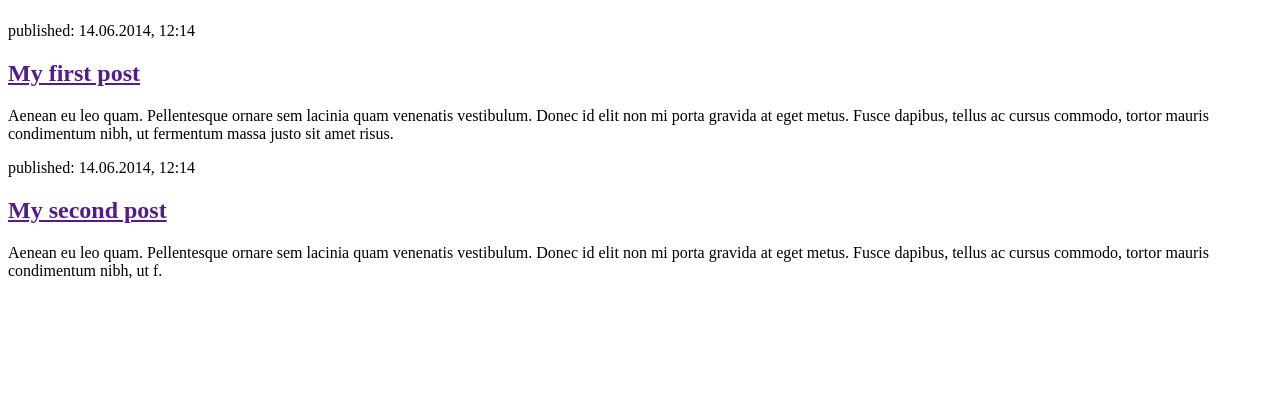
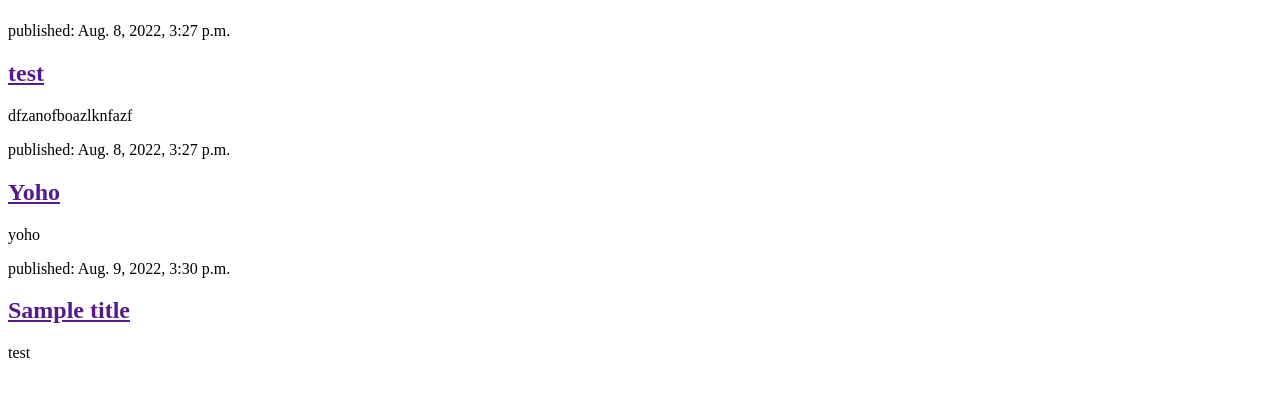
Before and after one commit to BZD31/my-first-blog, a Django app: page / in a window 1280 px wide. Shown: the part 58-455 px from the top of the page. Run offline with Django 3.2, Linux system fonts and the light colour scheme; data comes from the database, SQL or seed files in the repository; both versions use the stored data as it was after the commit.

Commit message:
some html enhancements

```diff
--- a/blog/templates/blog/post_list.html
+++ b/blog/templates/blog/post_list.html
@@ -8,16 +8,13 @@
             <h1><a href="/">Django Girls Blog</a></h1>
         </header>
 
-        <article>
-            <time>published: 14.06.2014, 12:14</time>
-            <h2><a href="">My first post</a></h2>
-            <p>Aenean eu leo quam. Pellentesque ornare sem lacinia quam venenatis vestibulum. Donec id elit non mi porta gravida at eget metus. Fusce dapibus, tellus ac cursus commodo, tortor mauris condimentum nibh, ut fermentum massa justo sit amet risus.</p>
-        </article>
+        {% for post in posts %}
+      <article>
+          <time>published: {{ post.published_date }}</time>
+          <h2><a href="">{{ post.title }}</a></h2>
+          <p>{{ post.text|linebreaksbr }}</p>
+      </article>
+  {% endfor %}
 
-        <article>
-            <time>published: 14.06.2014, 12:14</time>
-            <h2><a href="">My second post</a></h2>
-            <p>Aenean eu leo quam. Pellentesque ornare sem lacinia quam venenatis vestibulum. Donec id elit non mi porta gravida at eget metus. Fusce dapibus, tellus ac cursus commodo, tortor mauris condimentum nibh, ut f.</p>
-        </article>
-    </body>
+
 </html>
--- a/blog/views.py
+++ b/blog/views.py
@@ -1,5 +1,8 @@
 from django.shortcuts import render
+from .models import Post
+from django.utils import timezone
 
 # Create your views here.
 def post_list (request):
-    return render (request, 'blog/post_list.html', {})
+    posts = Post.objects.filter(published_date__lte=timezone.now()).order_by('published_date')
+    return render (request, 'blog/post_list.html', {"posts": posts})
```
Also changed, not shown: db.sqlite3.
